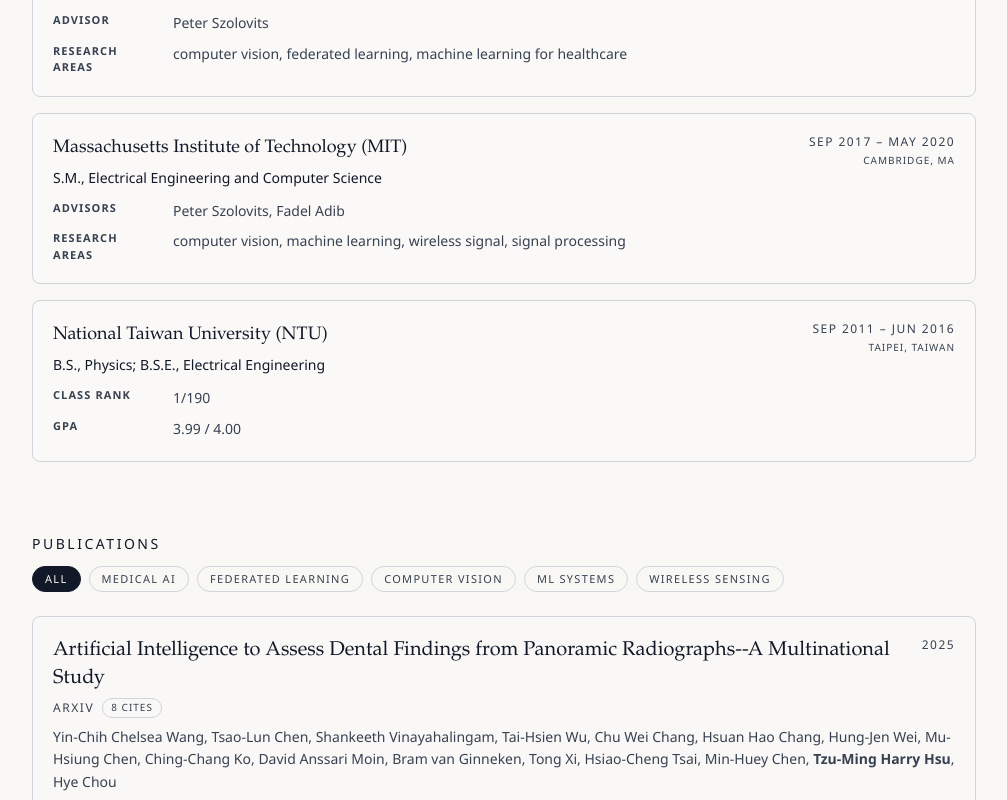
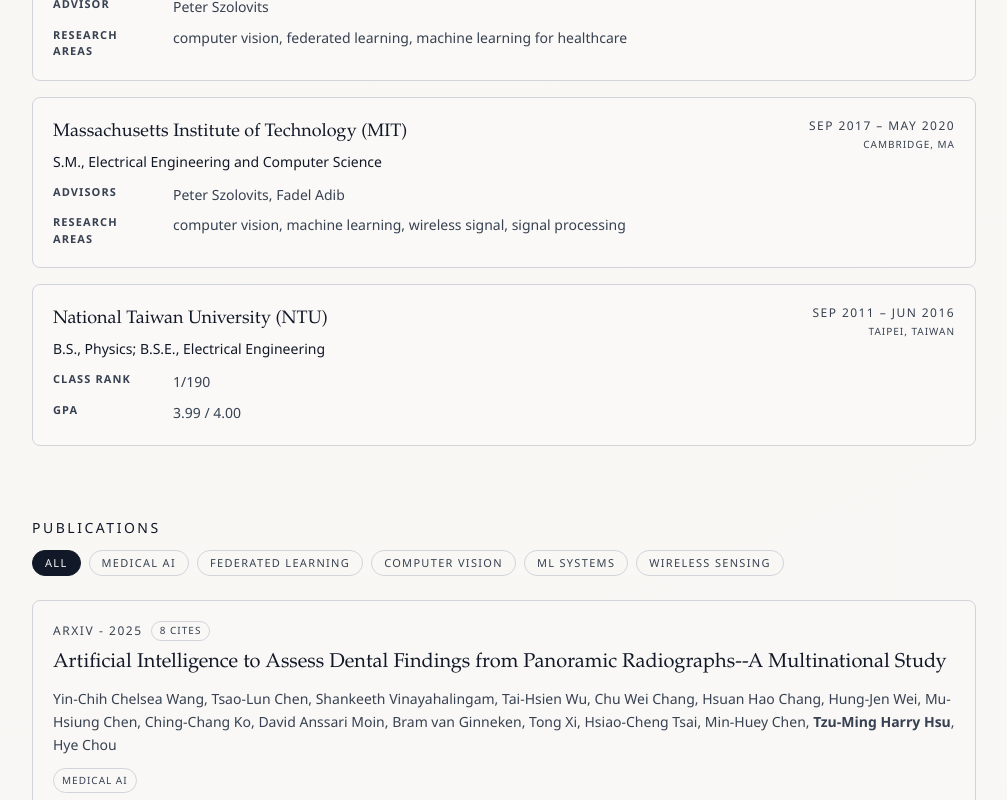
Before and after one commit to stmharry/stmharry.github.io, a React (Vite) app: page / in a window 1280 px wide. Shown: the part 1560-2360 px from the top of the page, without its empty margins (136-1143 px from the left). Built offline with nearby package versions, Linux system fonts and the light colour scheme.

Commit message:
✨ feat(ui): refine mobile card disclosure interactions

```diff
--- a/src/components/EducationSection.tsx
+++ b/src/components/EducationSection.tsx
@@ -1,5 +1,6 @@
 import type { EducationItem } from "../data/cv/types";
 import { CardHeader } from "./CardHeader";
+import { MobileCardDisclosure } from "./MobileCardDisclosure";
 import { toEducationCardHeader } from "./cardSemantics";
 
 type EducationSectionProps = {
@@ -44,9 +45,14 @@ export const EducationSection = ({ items }: EducationSectionProps) => {
           const header = toEducationCardHeader(item);
           const labeledDetails = item.details.filter((detail) => detail.label);
           const narrativeDetails = item.details.filter((detail) => !detail.label);
+          const hasDetails = labeledDetails.length > 0 || narrativeDetails.length > 0;
 
           return (
             <li key={item.id} className="rounded-lg border border-(--line) bg-[color:color-mix(in_oklab,var(--paper),white_24%)] p-4 sm:p-5">
+              {hasDetails ? (
+                <MobileCardDisclosure
+                  id={`education-${item.id}`}
+                  trigger={
                     <CardHeader
                       primary={
                         <h3 className="text-lg" style={{ fontFamily: "var(--font-serif)" }}>
@@ -57,9 +63,10 @@ export const EducationSection = ({ items }: EducationSectionProps) => {
                       date={header.date}
                       location={header.location}
                     />
-
+                  }
+                >
                   {labeledDetails.length > 0 ? (
-                <dl className="mt-3 space-y-2">
+                    <dl className="space-y-2">
                       {labeledDetails.map((detail, index) => (
                         <div key={`${item.id}-label-${index}`} className="grid gap-y-1 sm:grid-cols-[6.75rem_minmax(0,1fr)] sm:gap-x-3 sm:gap-y-0">
                           <dt className="text-[11px] font-semibold tracking-[0.1em] text-(--ink-700) uppercase">{normalizeDetailLabel(detail.label ?? "")}</dt>
@@ -76,6 +83,19 @@ export const EducationSection = ({ items }: EducationSectionProps) => {
                       ))}
                     </ul>
                   ) : null}
+                </MobileCardDisclosure>
+              ) : (
+                <CardHeader
+                  primary={
+                    <h3 className="text-lg" style={{ fontFamily: "var(--font-serif)" }}>
+                      {header.primary}
+                    </h3>
+                  }
+                  secondary={<p className="text-sm text-(--ink-900)">{header.secondary}</p>}
+                  date={header.date}
+                  location={header.location}
+                />
+              )}
             </li>
           );
         })}
--- /dev/null
+++ b/src/components/MobileCardDisclosure.tsx
@@ -0,0 +1,116 @@
+import { useEffect, useState, type ReactNode } from "react";
+
+type TriggerRenderState = {
+  isDesktop: boolean;
+  isExpanded: boolean;
+};
+
+type MobileCardDisclosureProps = {
+  id: string;
+  trigger: ReactNode | ((state: TriggerRenderState) => ReactNode);
+  children: ReactNode;
+  className?: string;
+};
+
+const DESKTOP_MEDIA_QUERY = "(min-width: 640px)";
+
+const ChevronDown = ({ expanded }: { expanded: boolean }) => (
+  <svg
+    viewBox="0 0 20 20"
+    aria-hidden="true"
+    className={`h-3.5 w-3.5 transition-transform duration-200 ease-out motion-reduce:transition-none ${expanded ? "rotate-180" : "rotate-0"}`}
+  >
+    <path fill="currentColor" d="M5.2 7.4 10 12.2l4.8-4.8 1 1L10 14.2 4.2 8.4z" />
+  </svg>
+);
+
+export const MobileCardDisclosure = ({
+  id,
+  trigger,
+  children,
+  className = "mt-3",
+}: MobileCardDisclosureProps) => {
+  const [isDesktop, setIsDesktop] = useState(() => {
+    if (typeof window === "undefined") {
+      return true;
+    }
+
+    return window.matchMedia(DESKTOP_MEDIA_QUERY).matches;
+  });
+  const [isExpandedOnMobile, setIsExpandedOnMobile] = useState(false);
+
+  useEffect(() => {
+    const mediaQuery = window.matchMedia(DESKTOP_MEDIA_QUERY);
+    const handleChange = (event: MediaQueryListEvent) => {
+      setIsDesktop(event.matches);
+    };
+
+    setIsDesktop(mediaQuery.matches);
+    mediaQuery.addEventListener("change", handleChange);
+
+    return () => {
+      mediaQuery.removeEventListener("change", handleChange);
+    };
+  }, []);
+
+  const isExpanded = isDesktop || isExpandedOnMobile;
+  const panelId = `${id}-mobile-details`;
+  const triggerContent = typeof trigger === "function" ? trigger({ isDesktop, isExpanded }) : trigger;
+
+  const toggleExpanded = () => {
+    if (isDesktop) {
+      return;
+    }
+
+    setIsExpandedOnMobile((current) => !current);
+  };
+
+  const isInteractiveTarget = (target: EventTarget | null): boolean => {
+    return target instanceof Element && Boolean(target.closest("a, button, input, textarea, select, summary, [data-disclosure-ignore='true']"));
+  };
+
+  return (
+    <>
+      <div
+        role={!isDesktop ? "button" : undefined}
+        tabIndex={!isDesktop ? 0 : undefined}
+        aria-expanded={!isDesktop ? isExpandedOnMobile : undefined}
+        aria-controls={!isDesktop ? panelId : undefined}
+        onClick={(event) => {
+          if (isInteractiveTarget(event.target)) {
+            return;
+          }
+
+          toggleExpanded();
+        }}
+        onKeyDown={(event) => {
+          if (isDesktop) {
+            return;
+          }
+
+          if (event.key === "Enter" || event.key === " ") {
+            event.preventDefault();
+            toggleExpanded();
+          }
+        }}
+        className={`relative ${!isDesktop ? "cursor-pointer rounded-md p-1 -m-1 transition duration-200 ease-out active:scale-[0.995] focus-visible:outline-2 focus-visible:outline-offset-2 focus-visible:outline-(--ink-900)" : ""}`}
+      >
+        {triggerContent}
+        {!isDesktop ? (
+          <span className="pointer-events-none absolute top-0 right-0 rounded-full border border-(--line) bg-[color:color-mix(in_oklab,var(--paper),var(--ink-900)_6%)] p-1.5 text-(--ink-700)">
+            <ChevronDown expanded={isExpandedOnMobile} />
+          </span>
+        ) : null}
+      </div>
+
+      <div
+        id={panelId}
+        className={`${className} grid transition-[grid-template-rows,opacity,margin] duration-200 ease-out motion-reduce:transition-none ${
+          isExpanded ? "grid-rows-[1fr] opacity-100" : "mt-0 grid-rows-[0fr] opacity-0"
+        }`}
+      >
+        <div className={`min-h-0 overflow-hidden ${isExpanded ? "pointer-events-auto" : "pointer-events-none"}`}>{children}</div>
+      </div>
+    </>
+  );
+};
--- a/src/components/PublicationsSection.tsx
+++ b/src/components/PublicationsSection.tsx
@@ -1,7 +1,6 @@
 import { useMemo, useState } from "react";
 
-import { CardHeader } from "./CardHeader";
-import { toPublicationCardHeader } from "./cardSemantics";
+import { MobileCardDisclosure } from "./MobileCardDisclosure";
 import { filterPublicationsByTopic, getTopicLabelBySlug, getUsedTopics, getWebPublications } from "../data/cv/selectors";
 import type { PublicationItem, Topic } from "../data/cv/types";
 import { isExternalUrl, toPublicUrl } from "../lib/url";
@@ -20,6 +19,10 @@ const AUTHOR_VARIANTS = new Set([
   "Tzu Ming Hsu",
   "Harry Hsu",
 ]);
+
+const hasYearInVenue = (venue: string): boolean => {
+  return /\b(19|20)\d{2}\b/.test(venue);
+};
 
 const classifyAspect = (aspectRatio?: number): "panorama" | "wide" | "standard" | "compact" => {
   if (!aspectRatio) {
@@ -42,14 +45,21 @@ const classifyAspect = (aspectRatio?: number): "panorama" | "wide" | "standard"
 };
 
 const mediaFrameClassByAspect = {
-  panorama: "h-20 w-32 sm:w-40",
-  wide: "h-20 w-28 sm:w-36",
-  standard: "h-20 w-24 sm:w-32",
-  compact: "h-20 w-20 sm:w-24",
+  panorama: "h-12 w-24 sm:h-16 sm:w-32",
+  wide: "h-12 w-20 sm:h-16 sm:w-28",
+  standard: "h-12 w-16 sm:h-16 sm:w-24",
+  compact: "h-14 w-14 sm:h-18 sm:w-18",
 } as const;
 
+const parseAuthors = (authors: string): string[] => {
+  return authors
+    .split(",")
+    .map((part) => part.trim())
+    .filter(Boolean);
+};
+
 const renderAuthors = (authors: string) => {
-  const parts = authors.split(",").map((part) => part.trim());
+  const parts = parseAuthors(authors);
 
   return parts.map((author, index) => {
     const suffix = index < parts.length - 1 ? ", " : "";
@@ -64,11 +74,34 @@ const renderAuthors = (authors: string) => {
   });
 };
 
+const renderAuthorPreview = (authors: string) => {
+  const parts = parseAuthors(authors);
+  const visibleAuthors = parts.slice(0, 2);
+  const hiddenCount = parts.length - visibleAuthors.length;
+
+  return (
+    <>
+      {visibleAuthors.map((author, index) => {
+        const suffix = index < visibleAuthors.length - 1 ? ", " : "";
+        const isSelf = AUTHOR_VARIANTS.has(author);
+
+        return (
+          <span key={`${author}-${index}`}>
+            {isSelf ? <strong>{author}</strong> : author}
+            {suffix}
+          </span>
+        );
+      })}
+      {hiddenCount > 0 ? <span className="text-(--ink-700)"> +{hiddenCount} more</span> : null}
+    </>
+  );
+};
+
 const actionLinks = (publication: PublicationItem) => {
-  const primaryPaperLink = publication.paperUrl ?? publication.scholarCitationUrl;
+  const primaryPaperHref = publication.paperUrl ?? publication.scholarCitationUrl;
 
   return [
-    { label: "Paper", href: primaryPaperLink },
+    { label: "Paper", href: primaryPaperHref },
     { label: "Slides", href: publication.slidesUrl },
     { label: "Poster", href: publication.posterUrl },
     { label: "Video", href: publication.videoUrl },
@@ -135,13 +168,48 @@ export const PublicationsSection = ({ publications, topics }: PublicationsSectio
           const citationCount = publication.citationCount ?? null;
           const mediaLinks = actionLinks(publication);
           const mediaAspect = classifyAspect(publication.thumbnailAspectRatio);
-          const header = toPublicationCardHeader(publication);
-
           return (
             <li key={publication.id} className="rounded-lg border border-(--line) bg-[color:color-mix(in_oklab,var(--paper),white_18%)] p-4 sm:p-5">
-              <div className="flex flex-col gap-3 sm:flex-row sm:items-start sm:gap-4">
+              <MobileCardDisclosure
+                id={`publication-${publication.id}`}
+                trigger={({ isExpanded, isDesktop }) => (
+                  <>
                     {publication.thumbnailPath ? (
-                  <figure className="shrink-0 self-start overflow-hidden rounded-md border border-(--line) bg-[color:color-mix(in_oklab,var(--paper),black_4%)] p-1.5">
+                      <figure className="mb-3 overflow-hidden rounded-md border border-(--line) bg-[color:color-mix(in_oklab,var(--paper),black_4%)] p-1.5 sm:hidden">
+                        <div className="h-20 w-full">
+                          <img
+                            src={toPublicUrl(publication.thumbnailPath)}
+                            alt={`${publication.title} thumbnail`}
+                            className="h-full w-full object-contain"
+                            loading="lazy"
+                          />
+                        </div>
+                      </figure>
+                    ) : null}
+
+                    <div className="flex items-start gap-3">
+                      <div className="min-w-0 flex-1">
+                        <div className="flex flex-wrap items-center gap-x-2 gap-y-1 text-xs tracking-[0.13em] text-(--ink-700) uppercase">
+                          <span>
+                            {publication.venue}
+                            {hasYearInVenue(publication.venue) ? "" : ` - ${publication.year}`}
+                          </span>
+                          {citationCount ? (
+                            <span className="rounded-full border border-(--line) px-2 py-0.5 text-[10px] tracking-[0.1em]">{citationCount} cites</span>
+                          ) : null}
+                        </div>
+
+                        <h3 className="mt-2 text-lg leading-snug sm:text-xl" style={{ fontFamily: "var(--font-serif)" }}>
+                          {publication.title}
+                        </h3>
+
+                        {!isDesktop && !isExpanded ? (
+                          <p className="mt-2 text-sm leading-relaxed text-(--ink-700)">{renderAuthorPreview(publication.authors)}</p>
+                        ) : null}
+                      </div>
+
+                      {publication.thumbnailPath ? (
+                        <figure className="hidden shrink-0 overflow-hidden rounded-md border border-(--line) bg-[color:color-mix(in_oklab,var(--paper),black_4%)] p-1.5 sm:block">
                           <div className={`${mediaFrameClassByAspect[mediaAspect]} max-w-full`}>
                             <img
                               src={toPublicUrl(publication.thumbnailPath)}
@@ -152,39 +220,23 @@ export const PublicationsSection = ({ publications, topics }: PublicationsSectio
                           </div>
                         </figure>
                       ) : null}
+                    </div>
+                  </>
+                )}
+              >
+                <p className="text-sm leading-relaxed text-(--ink-700)">{renderAuthors(publication.authors)}</p>
 
-                <div className="min-w-0 flex-1">
-                  <CardHeader
-                    primary={
-                      <h3 className="text-lg leading-snug sm:text-xl" style={{ fontFamily: "var(--font-serif)" }}>
-                        {publication.paperUrl || publication.scholarCitationUrl ? (
-                          <a
-                            href={toPublicUrl(publication.paperUrl ?? publication.scholarCitationUrl ?? "")}
-                            target={isExternalUrl(toPublicUrl(publication.paperUrl ?? publication.scholarCitationUrl ?? "")) ? "_blank" : undefined}
-                            rel={isExternalUrl(toPublicUrl(publication.paperUrl ?? publication.scholarCitationUrl ?? "")) ? "noreferrer" : undefined}
-                            className="hover:underline"
+                <div className="mt-3 flex flex-wrap gap-2">
+                  {publication.topics.map((topicSlug) => (
+                    <span
+                      key={topicSlug}
+                      className="rounded-full border border-(--line) px-2 py-1 text-[10px] tracking-[0.1em] text-(--ink-700) uppercase"
                     >
-                            {header.primary}
-                          </a>
-                        ) : (
-                          header.primary
-                        )}
-                      </h3>
-                    }
-                    secondary={
-                      <div className="flex flex-wrap items-center gap-x-2 gap-y-1 text-xs tracking-[0.13em] text-(--ink-700) uppercase">
-                        <span>{header.secondary}</span>
-                        {citationCount ? (
-                          <span className="rounded-full border border-(--line) px-2 py-0.5 text-[10px] tracking-[0.1em]">{citationCount} cites</span>
-                        ) : null}
+                      {getTopicLabelBySlug(topics, topicSlug)}
+                    </span>
+                  ))}
                 </div>
-                    }
-                    date={header.date}
-                  />
-
-                  <p className="mt-2 text-sm leading-relaxed text-(--ink-700)">{renderAuthors(publication.authors)}</p>
-                </div>
-              </div>
+              </MobileCardDisclosure>
 
               <div className="mt-3 flex flex-wrap gap-2">
                 {mediaLinks.map((link) => (
@@ -201,16 +253,6 @@ export const PublicationsSection = ({ publications, topics }: PublicationsSectio
                 ))}
               </div>
 
-              <div className="mt-3 flex flex-wrap gap-2">
-                {publication.topics.map((topicSlug) => (
-                  <span
-                    key={topicSlug}
-                    className="rounded-full border border-(--line) px-2 py-1 text-[10px] tracking-[0.1em] text-(--ink-700) uppercase"
-                  >
-                    {getTopicLabelBySlug(topics, topicSlug)}
-                  </span>
-                ))}
-              </div>
             </li>
           );
         })}
```
Also changed, not shown: src/components/ExperienceSection.tsx (+8 -1 lines). Lines whose indentation alone changed are shown as unchanged.
